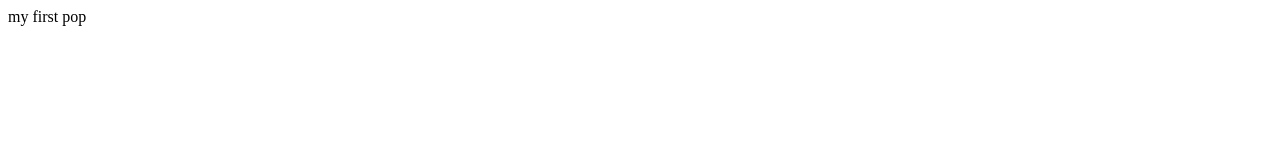
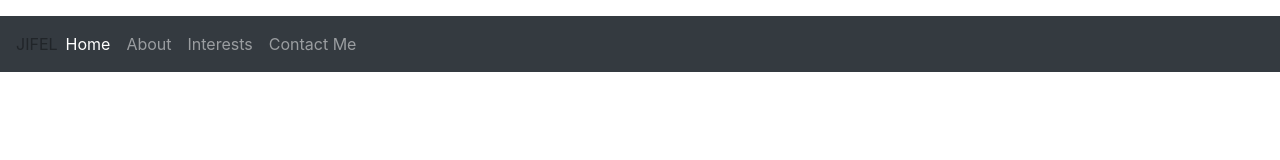
Before and after one commit to jifel/jifel.github.io, a plain HTML site: page index.html in a window 1280 px wide. Drawn offline with nearby package versions, Linux system fonts and the light colour scheme.

Commit message:
finished with the tab

```diff
--- a/index.html
+++ b/index.html
@@ -1 +1,33 @@
-my first pop
+
+<!DOCCTYPE html>
+<html lang="en">
+<head>
+	<title> moi-meme</title>
+	<meta charset="utf-8">
+	<meta name=viewport" content="width=device-width, initial-scale=1">
+    <link rel="stylesheet" href="css/bootstrap.css">
+</head>
+<body>
+<nav class="navbar"></nav>
+
+
+<nav class="navbar navbar-expand-sm navbar-dark bg-dark"
+  <a class="navbar-brand" href="#">JIFEL</a>
+  <button class="navbar-toggler" type="button" data-toggle="collapse" data-target="#navbarNavAltMarkup" aria-controls="navbarNavAltMarkup" aria-expanded="false" aria-label="Toggle navigation">
+    <span class="navbar-toggler-icon"></span>
+  </button>
+  <div class="collapse navbar-collapse" id="navbarNavAltMarkup">
+    <div class="navbar-nav">
+      <a class="nav-item nav-link active" href="index.html">Home <span class="sr-only">(current)</span></a>
+      <a class="nav-item nav-link" href="about.html">About</a>
+      <a class="nav-item nav-link" href="interests.html">Interests</a>
+      <a class="nav-item nav-link" href="contact.html">Contact Me</a>
+    </div>
+  </div>
+</nav>
+
+<script type="text/javascript" href="js/bootstrap.min.js"></script>
+
+
+</body>
+</html>
```
